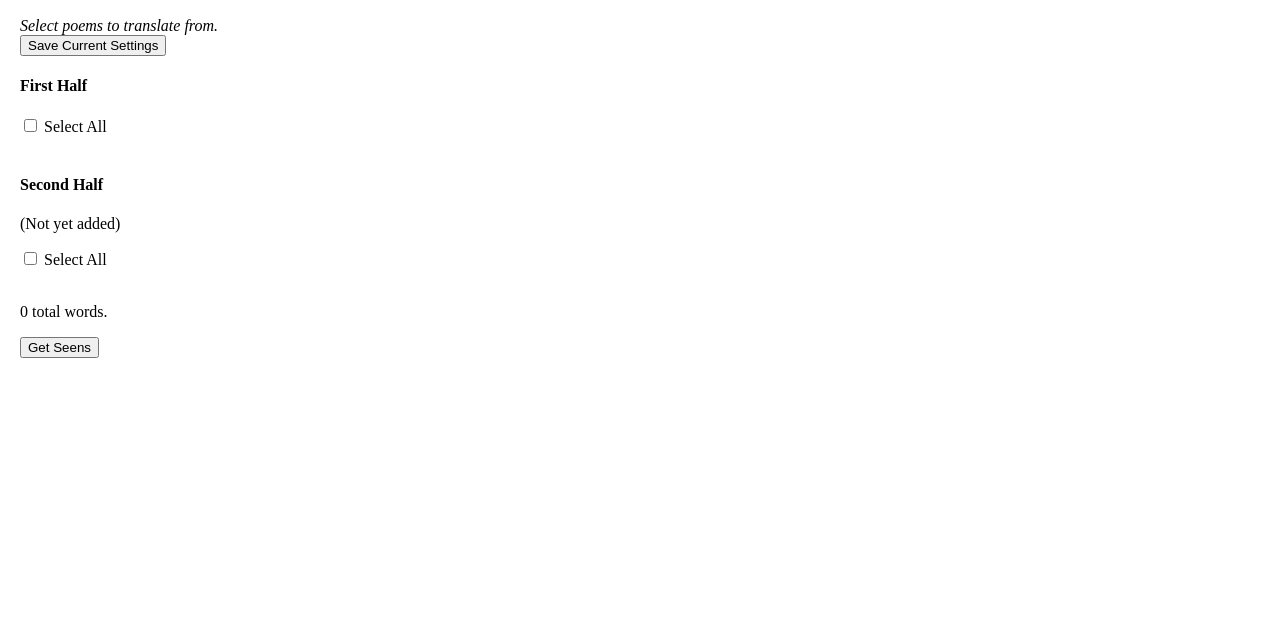
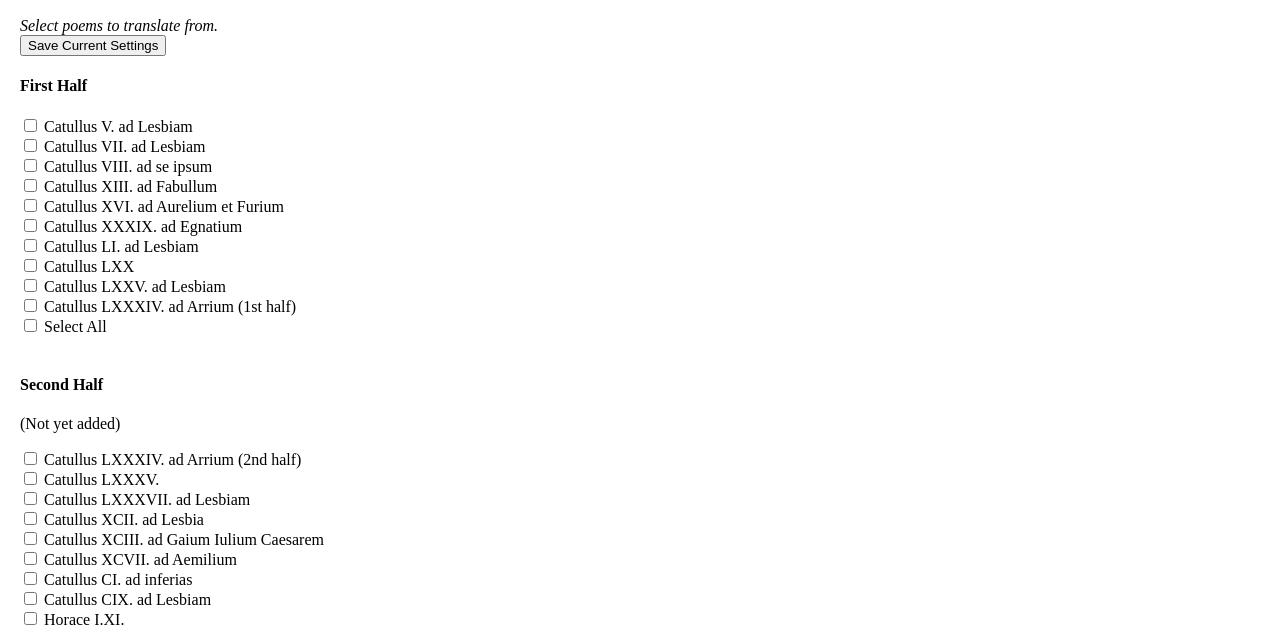
Before and after one commit to borlottie/revision, a plain HTML site: page seen.html in a window 1280 px wide. Shown: the part 180-807 px from the top of the page. Drawn offline with Linux system fonts and the light colour scheme.

Commit message:
fixed the seens page which broke ages ago and i didnt notice

```diff
--- a/seen.html
+++ b/seen.html
@@ -6,7 +6,7 @@
   <meta name="viewport" content="width=device-width">
   <title>Seen Translations</title>
   <link href="style.css" rel="stylesheet" type="text/css" />
-  <script type="text/javascript" src="data.json"></script>
+  <script type="text/javascript" src="as.json"></script>
   <script src="seens.js" defer></script>
 
 </head>
```
